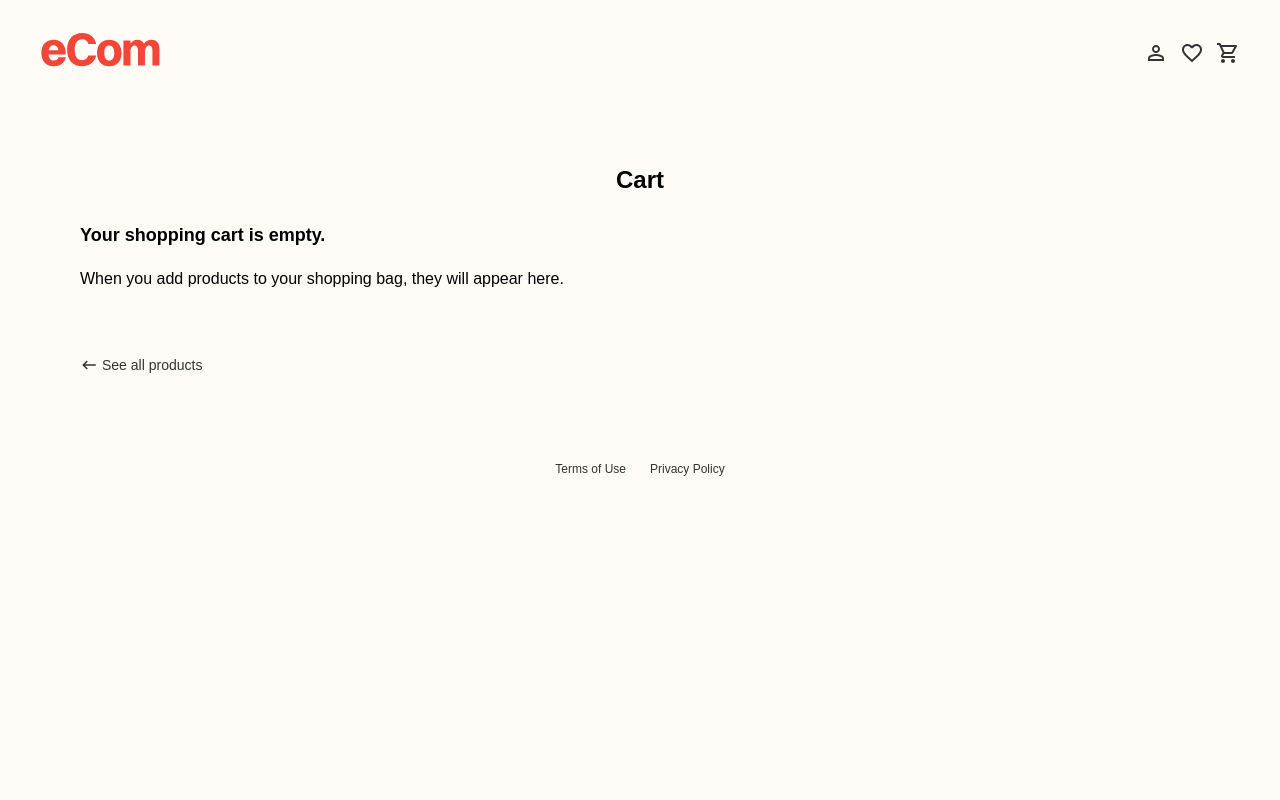
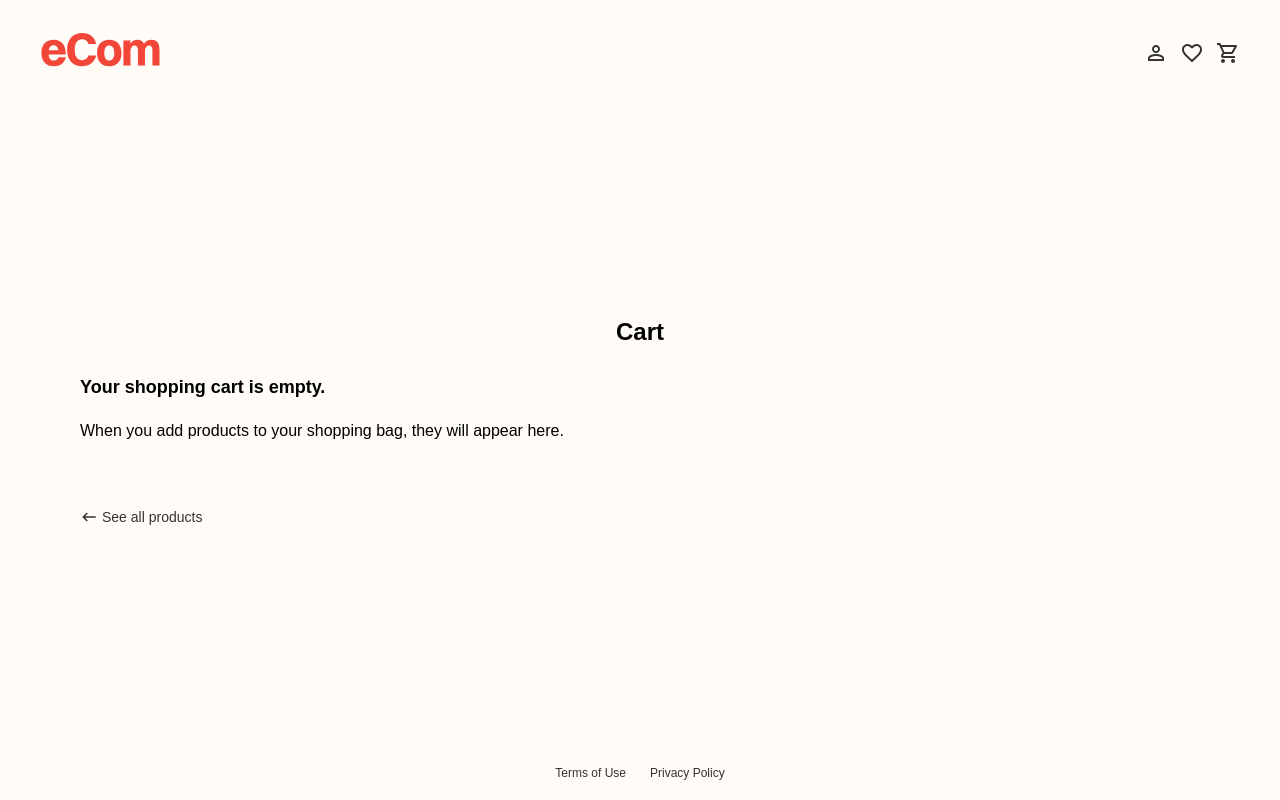
Before and after one commit to H-chai/react-ecom, a React (Create React App) app: page /cart in a window 1280 px wide. Built offline with nearby package versions, Linux system fonts and the light colour scheme.

Commit message:
add layout min-height to layout class

```diff
--- a/src/components/Layout.js
+++ b/src/components/Layout.js
@@ -5,7 +5,7 @@ import styles from "../styles/common.module.css";
 
 export function Layout() {
   return (
-    <div className={styles.layoutPadding}>
+    <div className={styles.layout}>
       <Header />
       <Outlet />
       <Footer />
--- a/src/styles/common.module.css
+++ b/src/styles/common.module.css
@@ -6,9 +6,13 @@
   text-decoration: none;
 }
 
-.layoutPadding {
+.layout {
   padding: 0 24px;
   overflow: hidden;
+  display: flex;
+  flex-direction: column;
+  justify-content: space-between;
+  min-height: 100vh;
 }
 
 .noListStyle {
@@ -92,7 +96,7 @@
 }
 
 @media screen and (min-width:1025px) {
-  .layoutPadding {
+  .layout {
     padding: 0 40px;
   }
 
```
